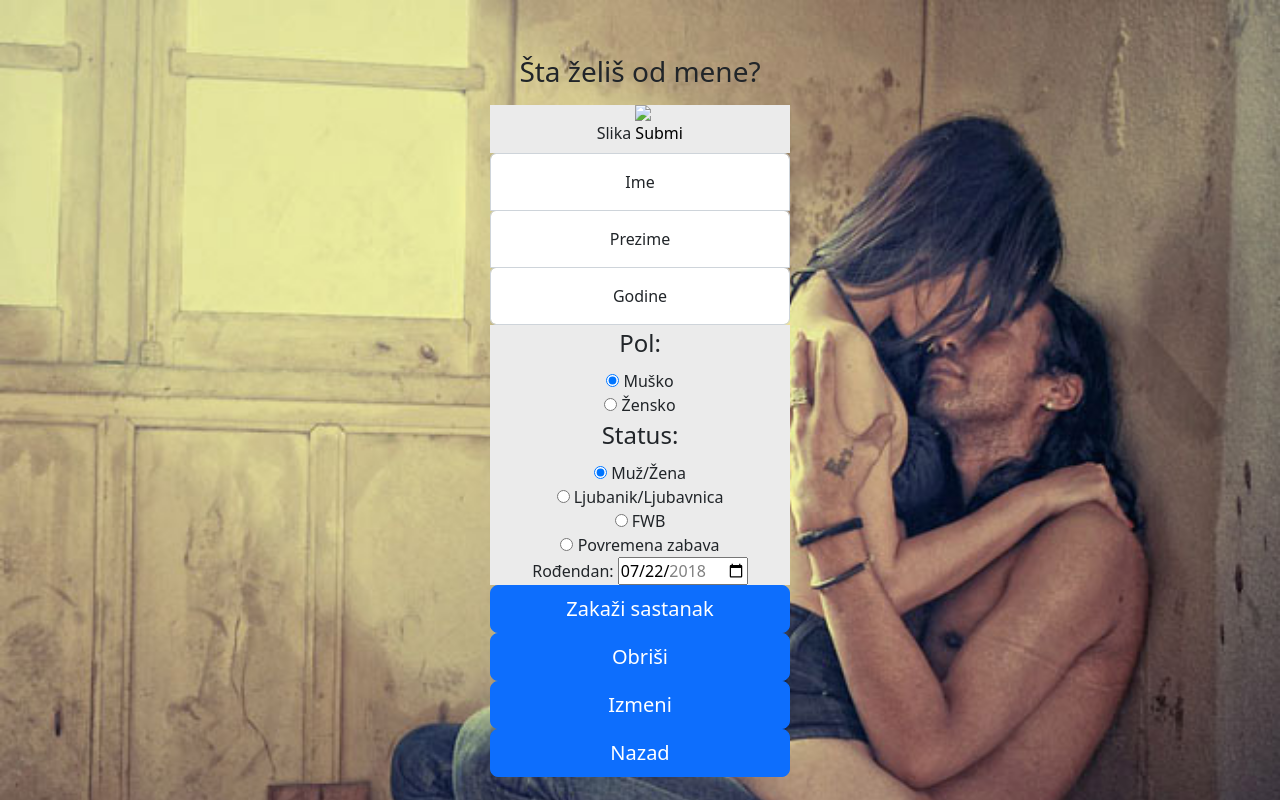
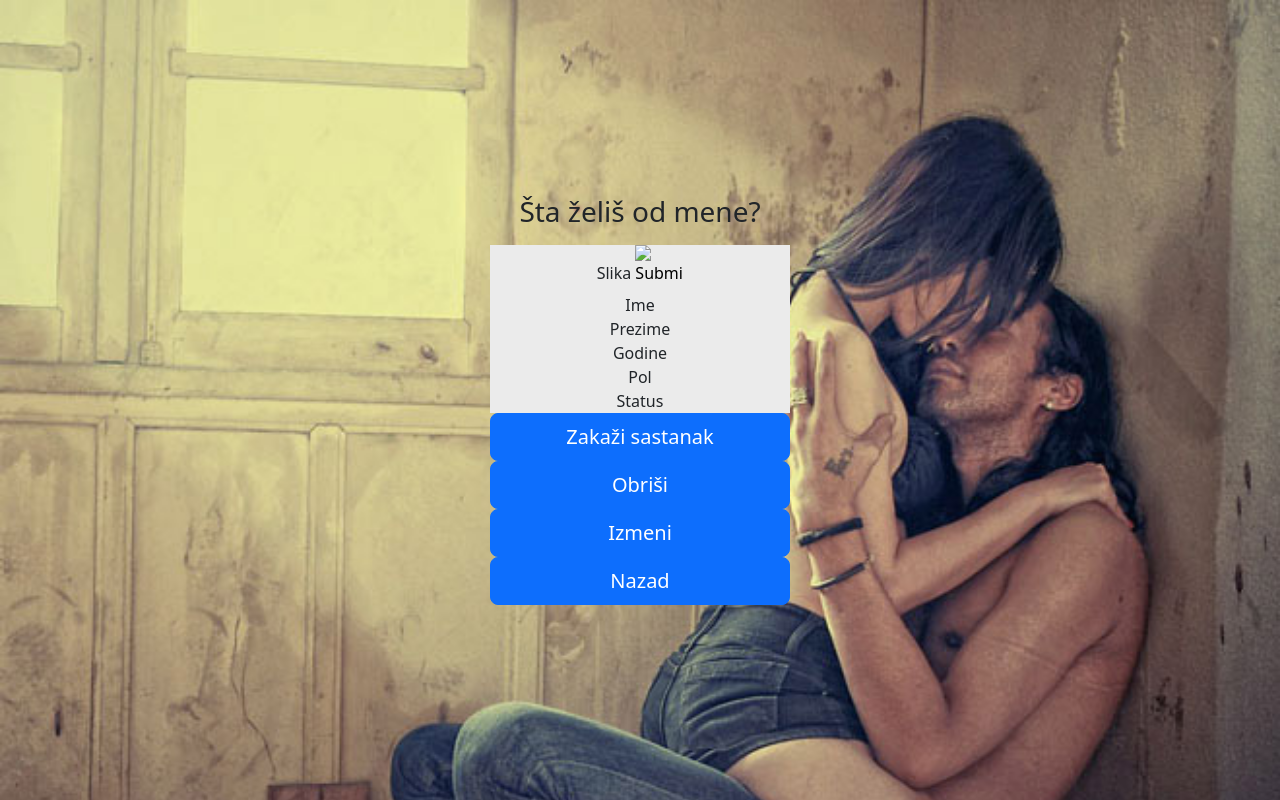
Before and after one commit to DominusDracone/prvi_domaci, a PHP site: page /profil.php in a window 1280 px wide. Run offline with PHP 8.4, Linux system fonts and the light colour scheme.

Commit message:
Promena profil str

```diff
--- a/profil.php
+++ b/profil.php
@@ -18,54 +18,22 @@
             <label for="Slika">Slika</label>
             <input type="image" src="" alt="Submit" width="48" height="48">
         </div>
-        <div class="form-floating">
-          <input type="text" class="form-control" id="ime" placeholder="Ime" name="ime" value="">
-          <label for="Ime">Ime</label>
-        </div>
-        <div class="form-floating">
-          <input type="text" class="form-control" id="prezime" placeholder="Prezime" name="prezime" value="">
-          <label for="Prezime">Prezime</label>
-        </div>
-        <div class="form-floating">
-          <input type="number" class="form-control" id="godine" placeholder="Godine" name="godine" value="">
-          <label for="Godine">Godine</label>
-        </div>
-
-        <fieldset class="fieldset-1">
-            <legend>Pol:</legend>
-
+        <div class="fieldset-1">
           <div>
-                    <input type="radio" id="musko" name="pol" value="musko" checked>
-                    <label for="huey">Muško</label>
+            <label for="ime">Ime</label>
           </div>
           <div>
-                    <input type="radio" id="zensko" name="pol" value="zensko" unchecked>
-                    <label for="huey">Žensko</label>
-                </div>
-        </fieldset>
-        <fieldset class="fieldset-1">
-            <legend>Status:</legend>
-
-                <div>
-                    <input type="radio" id="Muž/Žena" name="status" value="Muž/Žena" checked>
-                    <label for="huey">Muž/Žena</label>
+           <label for="prezime">Prezime</label>
           </div>
           <div>
-                    <input type="radio" id="Ljubanik/Ljubavnica" name="status" value="Ljubanik/Ljubavnica" unchecked>
-                    <label for="huey">Ljubanik/Ljubavnica</label>
+            <label for="godine">Godine</label>
           </div>
          <div>
-                    <input type="radio" id="FWB" name="status" value="FWB" unchecked>
-                    <label for="huey">FWB</label>
+            <label for="pol">Pol</label>
           </div>
           <div>
-                    <input type="radio" id="Povremena zabava" name="status" value="Povremena zabava" unchecked>
-                    <label for="huey">Povremena zabava</label>
+            <label for="status">Status</label>
           </div>
-        </fieldset>
-        <div class="fieldset-1">
-             <label for="start">Rođendan:</label>
-            <input type="date" id="rodjendan" name="rodjendan" value="2018-07-22" min="2018-01-01" max="2018-12-31">
         </div>
         </form>
 
```
Also changed, not shown: lista.php (+4 -3 lines). Lines whose indentation alone changed are shown as unchanged.
